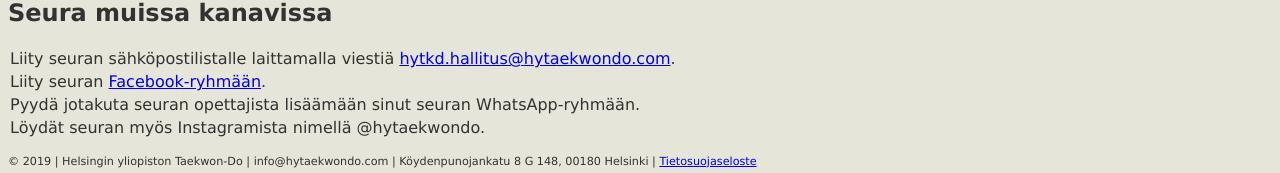
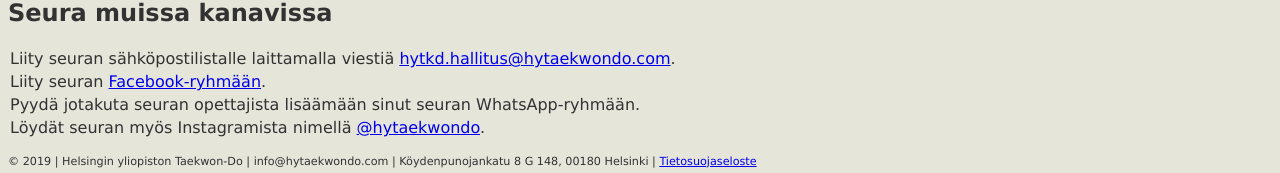
Before and after one commit to hytkd/website, a Jekyll site: the page built from index.html, in a window 1280 px wide and 1389 px high. Shown: the part 1213-1386 px from the top of the window. Built offline with Jekyll 4.4.1, drawn with Linux system fonts in a browser that asks for light colours; part of the change alters nothing that is shown.

```diff
--- a/index.html
+++ b/index.html
@@ -24,4 +24,4 @@ title: HYTKD - Etusivu
 	<li>Liity seuran sähköpostilistalle laittamalla viestiä <a href="mailto:hytkd.hallitus@hytaekwondo.com">hytkd.hallitus@hytaekwondo.com</a>.</li>
 	<li>Liity seuran <a href="https://www.facebook.com/groups/192610733921/">Facebook-ryhmään</a>.</li>
 	<li>Pyydä jotakuta seuran opettajista lisäämään sinut seuran WhatsApp-ryhmään.</li>
-	<li>Löydät seuran myös Instagramista nimellä @hytaekwondo.</li>
+	<li>Löydät seuran myös Instagramista nimellä <a href="https://www.instagram.com/hytaekwondo/">@hytaekwondo</a>.</li>
```
